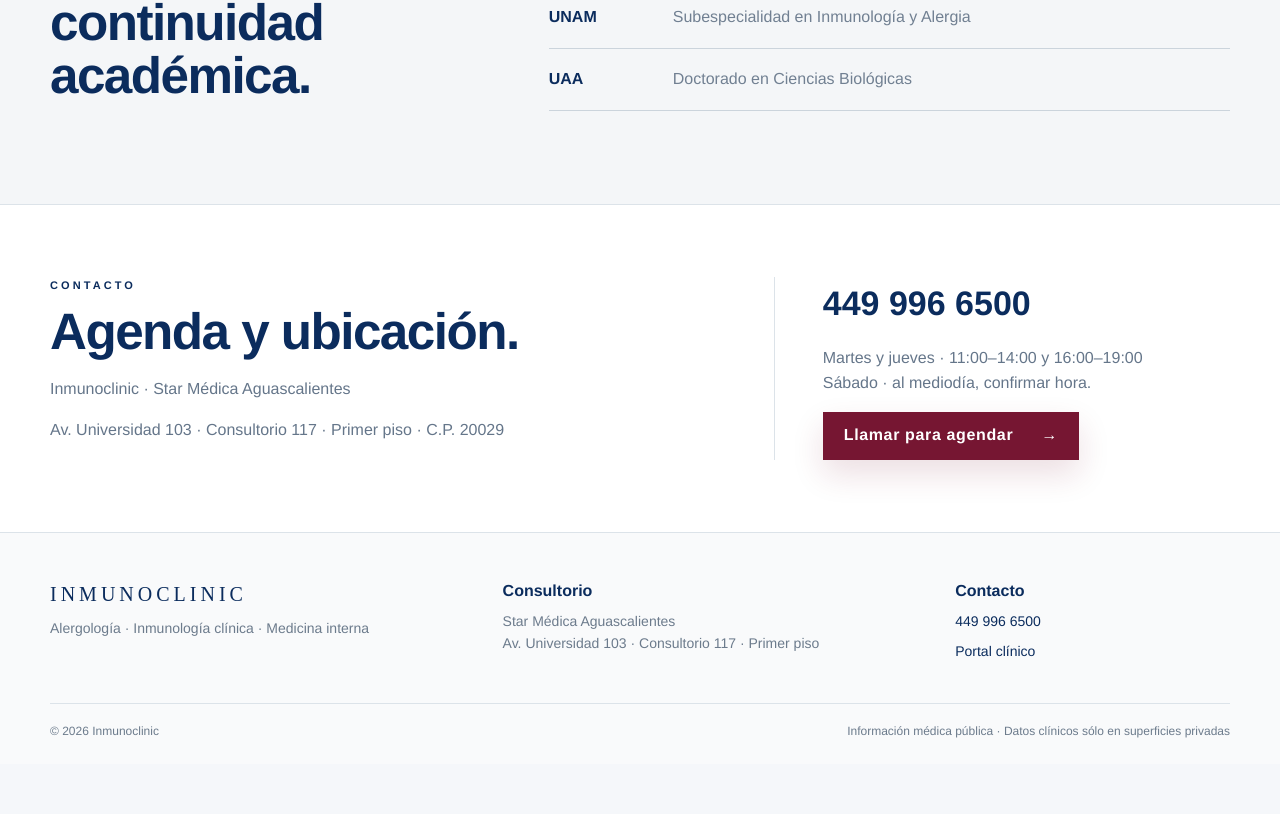
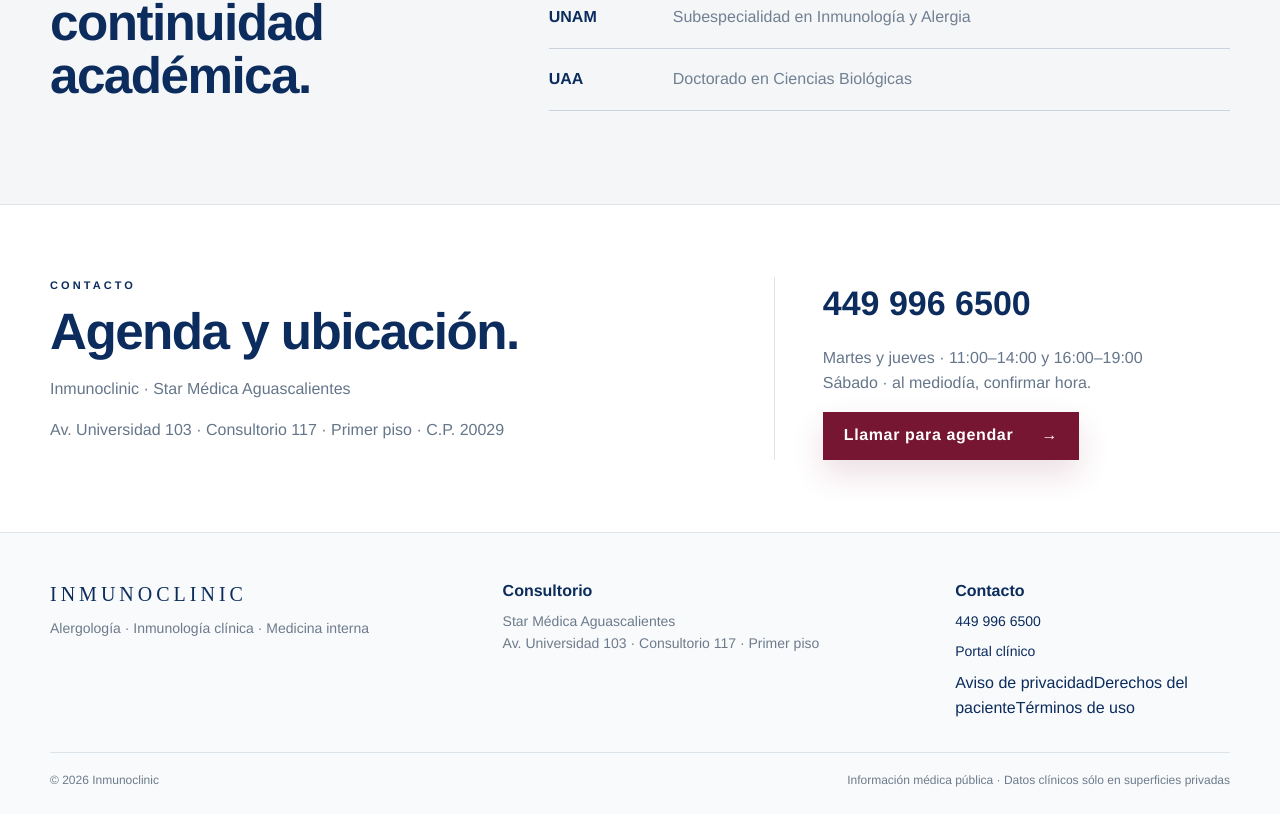
Before and after one commit to Aptymok/clinical-portal, a Next.js app: page / in a window 1280 px wide. Shown: the part 2957-3771 px from the top of the page. Before the commit the page ends 3721 px from the top, so only its background shows below. Built offline with nearby package versions, Linux system fonts and the light colour scheme; no server answers.

Commit message:
Link patient rights, privacy and terms from public footer

```diff
--- a/src/components/PublicFooter.tsx
+++ b/src/components/PublicFooter.tsx
@@ -15,7 +15,7 @@
         <div>
           <strong>Contacto</strong>
           <p><a href="tel:+524499966500">449 996 6500</a></p>
-          <p><Link href="/login">Portal clínico</Link></p>
+          <p><Link href="/login">Portal clínico</Link></p><nav className="public-footer-links" aria-label="Información legal"><Link href="/aviso-de-privacidad">Aviso de privacidad</Link><Link href="/derechos-del-paciente">Derechos del paciente</Link><Link href="/terminos-de-uso">Términos de uso</Link></nav>
         </div>
       </div>
       <div className="public-shell public-footer-bottom">
```
